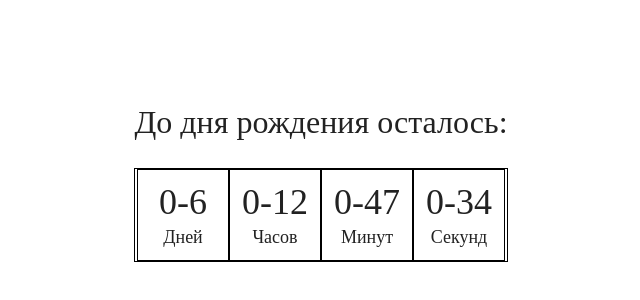
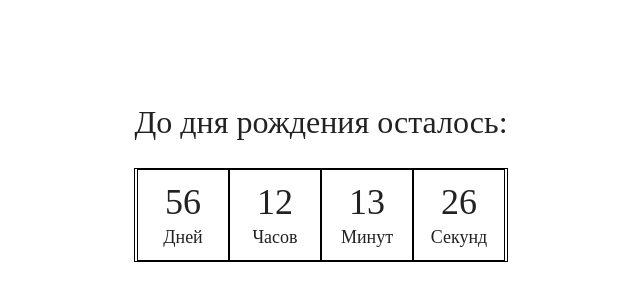
Before and after one commit to Whitemple/countdown, a website built with webpack: page src/index.html in a window 1280 px wide. Shown: the part 216-516 px from the top of the page, without its empty margins (319-959 px from the left). Built offline with nearby package versions, Linux system fonts and the light colour scheme.

Commit message:
updated data

```diff
--- a/src/js/app.js
+++ b/src/js/app.js
@@ -9,7 +9,7 @@ const preloader = document.getElementById('preloader');
 function countdown(){
     // Create data
     const currentDate = new Date();
-    const deadline = new Date('July 20, 2023 00:00:00');
+    const deadline = new Date('September 20, 2023 00:00:00');
     const difference = deadline - currentDate;
     const daysLeft = Math.floor(difference / 1000 / 60 / 60 / 24);
     const hoursLeft = Math.floor(difference / 1000 / 60 / 60) % 24;
```
Also changed, not shown: dist/index.html, 6 other files.
